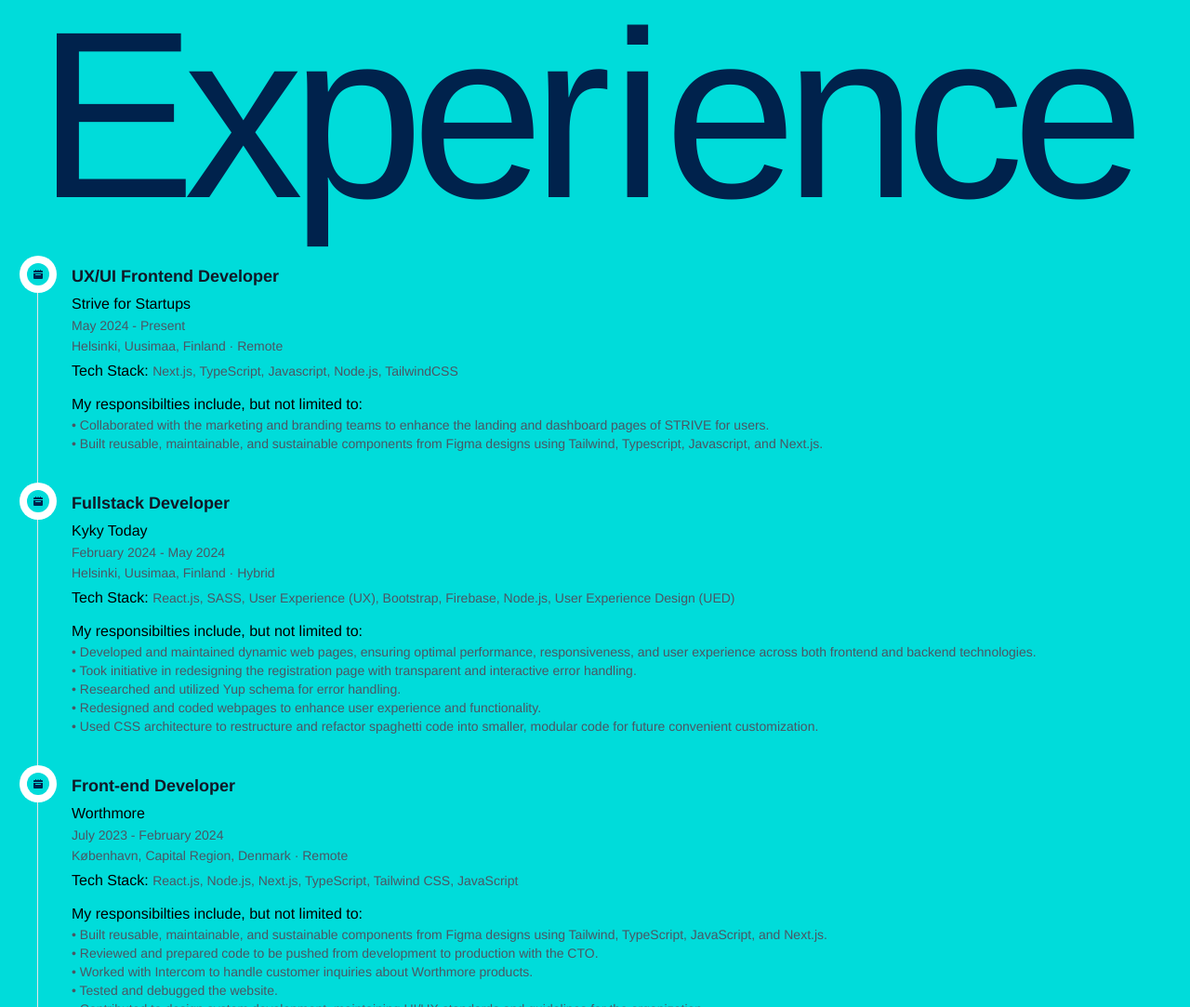
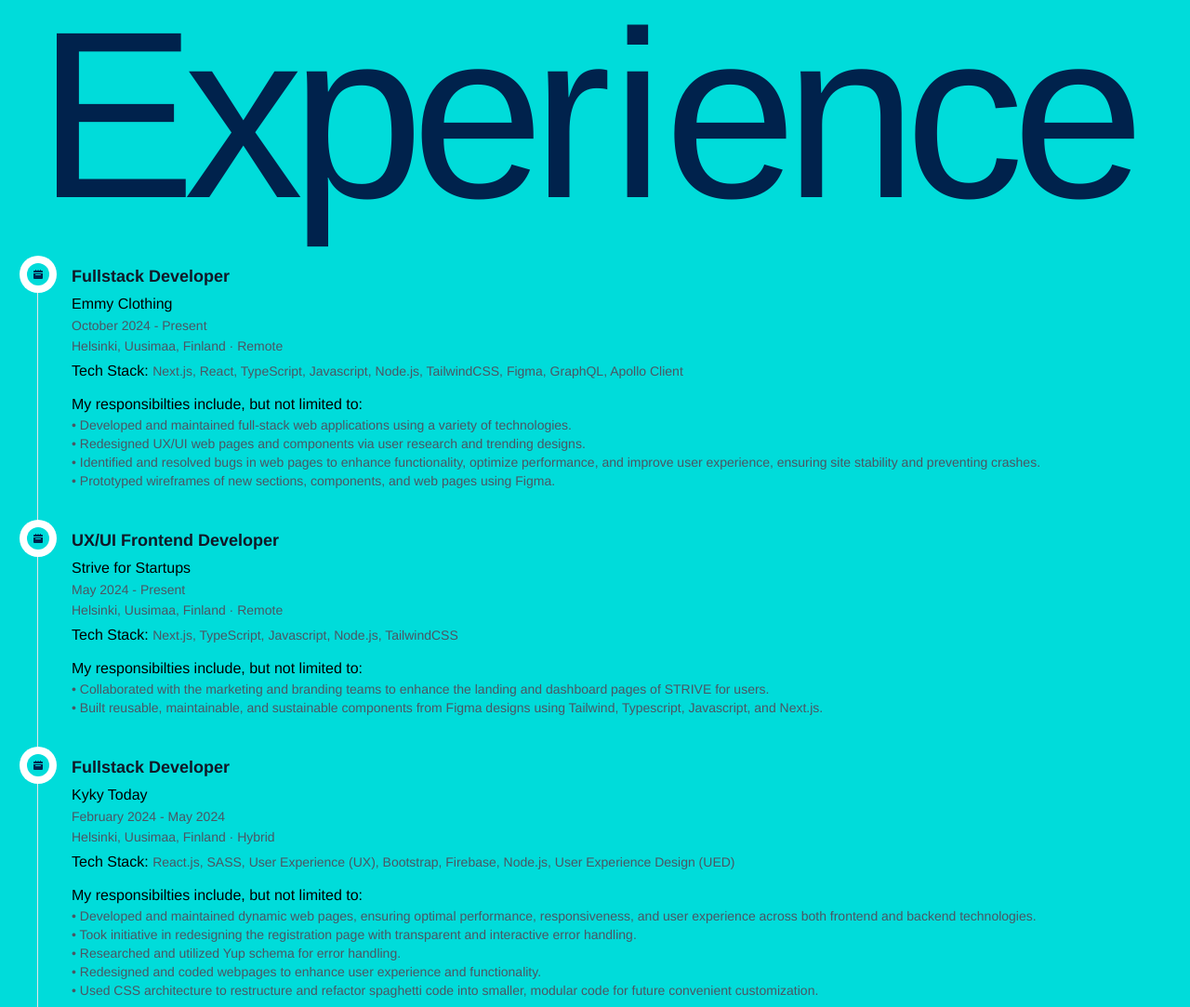
Before and after one commit to chungvuiloong/simple_portfolio, an Astro site: page / in a window 1280 px wide. Shown: the part 2457-3540 px from the top of the page at 93% size. Built offline with nearby package versions, Linux system fonts and the light colour scheme; Astro itself is replaced by a stand-in of ours.

Commit message:
Updated data.

```diff
--- a/src/sections/Work.tsx
+++ b/src/sections/Work.tsx
@@ -1,6 +1,20 @@
 import React from 'react';
 
 const work_experience = [
+    {
+        company: "Emmy Clothing",
+        time: "October 2024 - Present",
+        duration: "ongoing",
+        title: "Fullstack Developer",
+        location: "Helsinki, Uusimaa, Finland · Remote",
+        tech_stack: ["Next.js", "React", "TypeScript", "Javascript", "Node.js", "TailwindCSS", "Figma", "GraphQL", "Apollo Client"],
+        responsibilities: [
+            "Developed and maintained full-stack web applications using a variety of technologies.",
+            "Redesigned UX/UI web pages and components via user research and trending designs.",
+            "Identified and resolved bugs in web pages to enhance functionality, optimize performance, and improve user experience, ensuring site stability and preventing crashes.",
+            "Prototyped wireframes of new sections, components, and web pages using Figma."
+          ]
+    },
     {
         company: "Strive for Startups",
         time: "May 2024 - Present",
```
